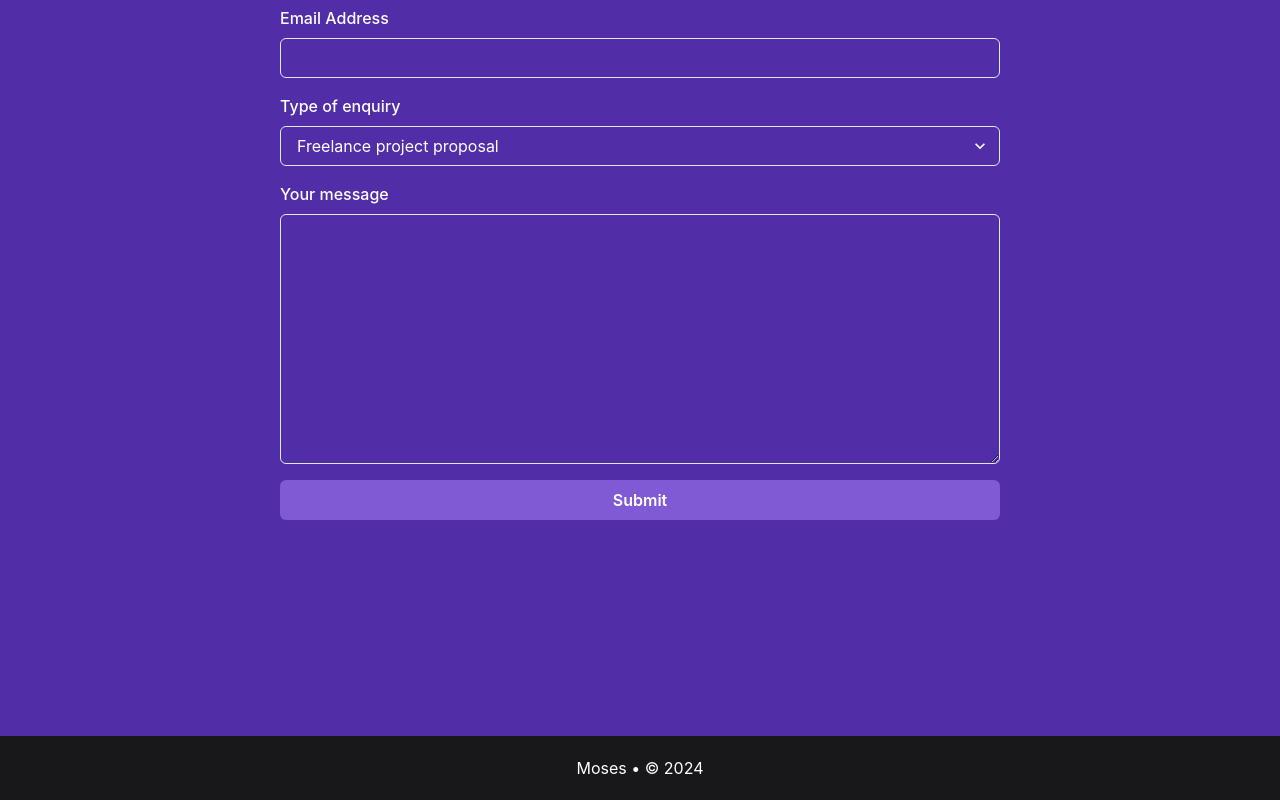
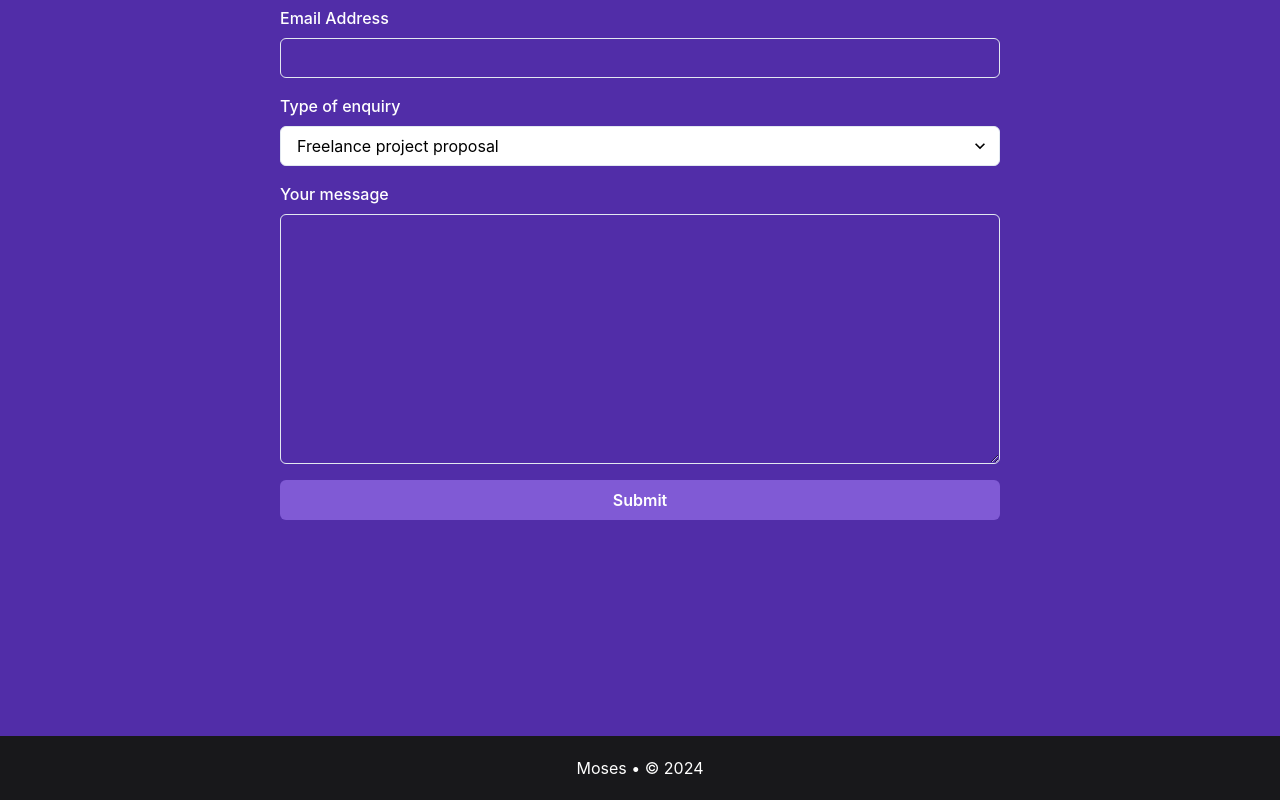
Before and after one commit to ProvidedPlay/Portfolio, a React (Create React App) app: page / in a window 1280 px wide. Shown: the part 2354-3154 px from the top of the page. Built offline with nearby package versions, Linux system fonts and the light colour scheme.

Commit message:
changed colour in Type of Enuiry portion of Contact Me section

```diff
--- a/src/components/ContactMeSection.js
+++ b/src/components/ContactMeSection.js
@@ -82,7 +82,7 @@ const LandingSection = () => {
               </FormControl>
               <FormControl>
                 <FormLabel htmlFor="type">Type of enquiry</FormLabel>
-                <Select id="type" name="type">
+                <Select id="type" name="type" color="black" bg="white">
                   <option value="hireMe">Freelance project proposal</option>
                   <option value="openSource">
                     Open source consultancy session
```
